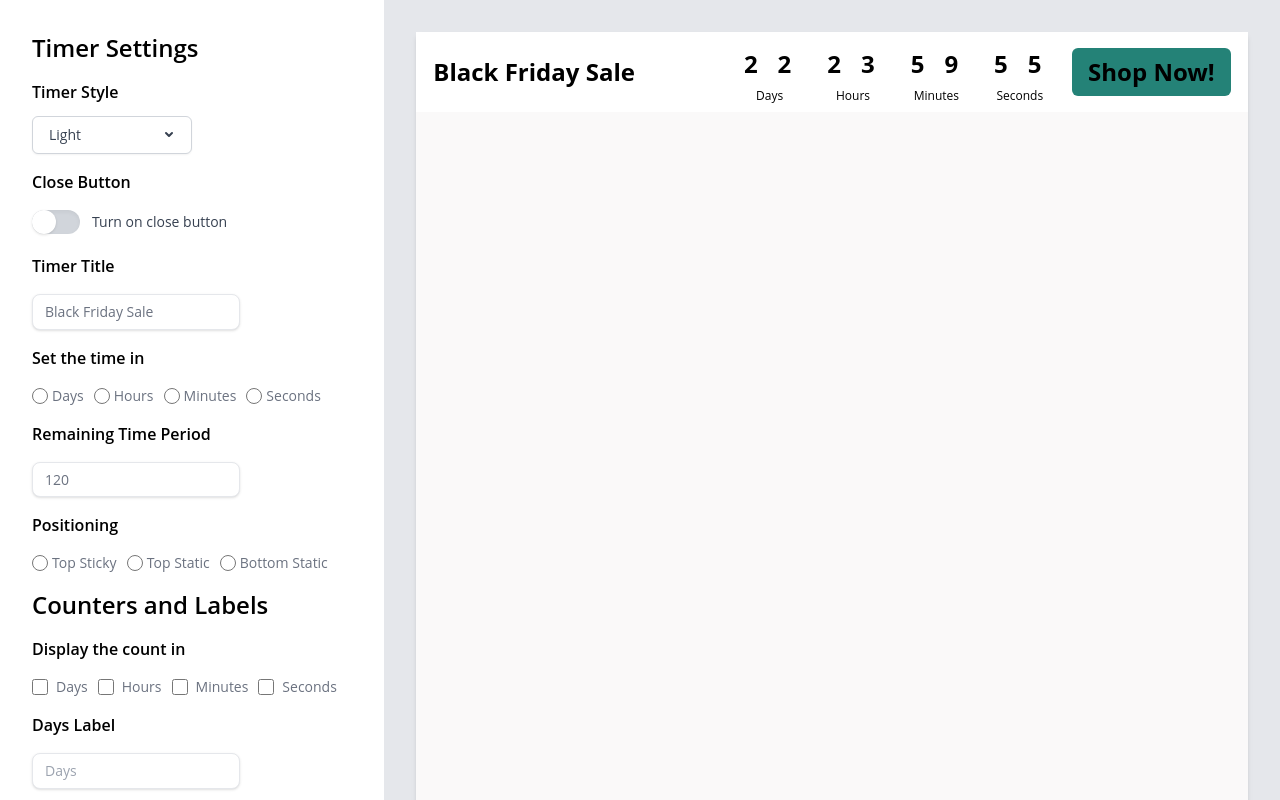
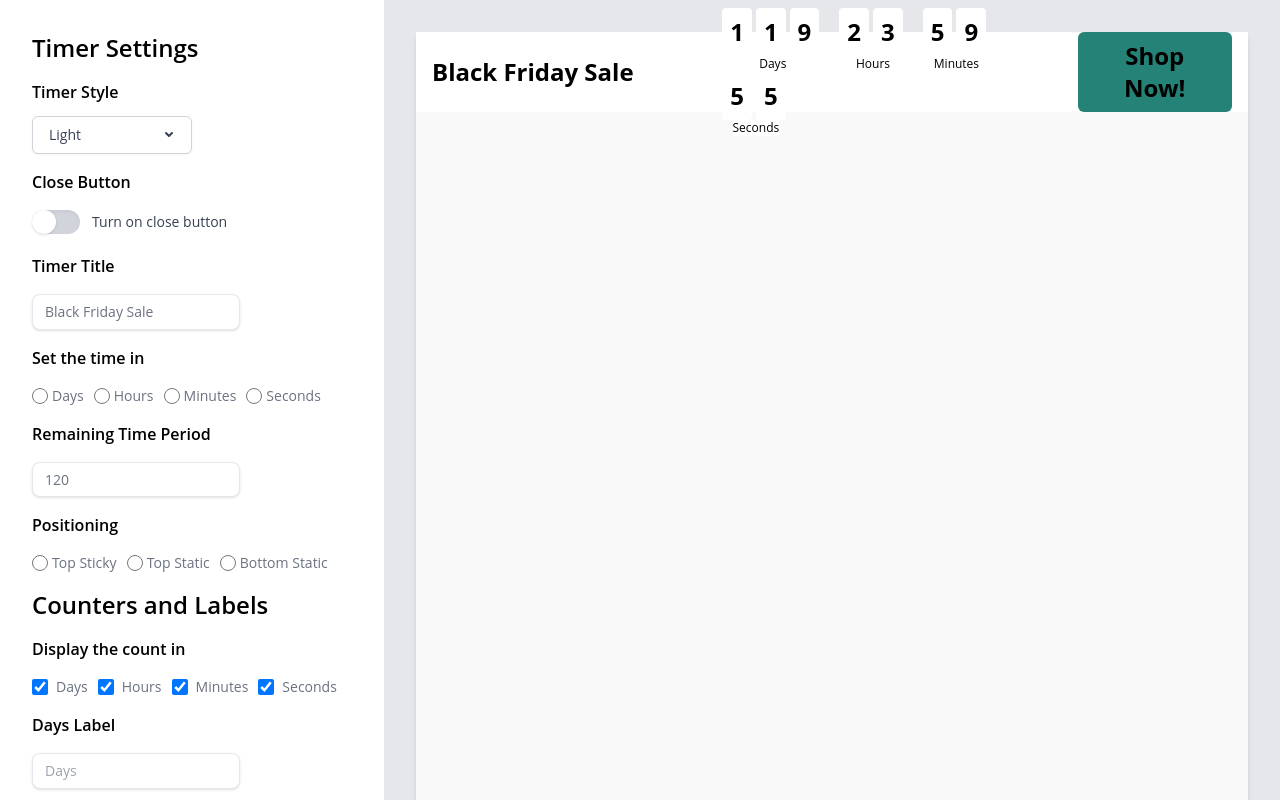
Before and after one commit to erenasiroglu/case-study, a React (Create React App) app: page / in a window 1280 px wide. Shown: the top 800 px of the page. Built offline with nearby package versions, Linux system fonts and the light colour scheme.

Commit message:
added display the count in processes

```diff
--- a/src/App.js
+++ b/src/App.js
@@ -9,7 +9,17 @@ export const App = () => {
   const [timerTitle, setTimerTitle] = useState("Black Friday Sale");
   const [selectedPosition, setSelectedPosition] = useState(null);
   const [selectedTimePeriod, setSelectedTimePeriod] = useState("days");
-  const [remainingTimePeriod, setRemainingTimePeriod] = useState(23);
+  const [remainingTimePeriod, setRemainingTimePeriod] = useState(120);
+
+  const [showDays, setShowDays] = useState(true);
+  const [showHours, setShowHours] = useState(true);
+  const [showMinutes, setShowMinutes] = useState(true);
+  const [showSeconds, setShowSeconds] = useState(true);
+
+  console.log("show hours", showHours);
+  console.log("show minutes", showMinutes);
+  console.log("show seconds", showSeconds);
+  console.log("show days", showDays);
 
   const handleInputValueChange = (value) => {
     setTimerTitle(value);
@@ -35,8 +45,24 @@ export const App = () => {
     setRemainingTimePeriod(value);
   };
 
-  console.log(selectedPosition);
-  console.log(selectedTimePeriod);
+  const handleCheckboxChange = (name, isChecked) => {
+    switch (name) {
+      case "days":
+        setShowDays(isChecked);
+        break;
+      case "hours":
+        setShowHours(isChecked);
+        break;
+      case "minutes":
+        setShowMinutes(isChecked);
+        break;
+      case "seconds":
+        setShowSeconds(isChecked);
+        break;
+      default:
+        break;
+    }
+  };
 
   return (
     <div className="flex flex-col lg:flex-row">
@@ -49,6 +75,7 @@ export const App = () => {
           onTimePeriodChange={handleTimePeriodChange}
           onRemainingTimePeriodChange={handleRemainingTimePeriodChange}
           onSelectedTimePeriodChange={handleTimePeriodChange}
+          onCheckboxChange={handleCheckboxChange}
         />
       </div>
       <div className="rightSide">
@@ -58,7 +85,11 @@ export const App = () => {
           timerTitle={timerTitle}
           selectedPosition={selectedPosition}
           selectedTimePeriod={selectedTimePeriod}
-          remainingTimePeriod={remainingTimePeriod} // Yeni prop
+          remainingTimePeriod={remainingTimePeriod}
+          showDays={showDays}
+          showHours={showHours}
+          showMinutes={showMinutes}
+          showSeconds={showSeconds}
         />
       </div>
     </div>
--- a/src/components/header/Header.jsx
+++ b/src/components/header/Header.jsx
@@ -2,7 +2,17 @@ import React, { useState } from "react";
 import Timer from "../timer/Timer";
 import "./styles.css";
 
-export const Header = ({ selectedTheme, isCloseButtonOn, timerTitle, remainingTimePeriod, selectedTimePeriod }) => {
+export const Header = ({
+  selectedTheme,
+  isCloseButtonOn,
+  timerTitle,
+  remainingTimePeriod,
+  selectedTimePeriod,
+  showDays,
+  showHours,
+  showMinutes,
+  showSeconds,
+}) => {
   const [isHidden, setIsHidden] = useState(false);
 
   const handleClick = () => {
@@ -41,8 +51,18 @@ export const Header = ({ selectedTheme, isCloseButtonOn, timerTitle, remainingTi
       <div
         className={`header w-full flex flex-row h-20 p-4 justify-around items-center ${backgroundColor}`}
       >
-        <h1 className={`header-text text-2xl font-bold ${textColor}`}>{timerTitle}</h1>
-        <Timer selectedTheme={selectedTheme} remainingTimePeriod={remainingTimePeriod} selectedTimePeriod={selectedTimePeriod}/>
+        <h1 className={`header-text text-2xl font-bold ${textColor}`}>
+          {timerTitle}
+        </h1>
+        <Timer
+          selectedTheme={selectedTheme}
+          remainingTimePeriod={remainingTimePeriod}
+          selectedTimePeriod={selectedTimePeriod}
+          showDays={showDays}
+          showHours={showHours}
+          showMinutes={showMinutes}
+          showSeconds={showSeconds}
+        />
         <button
           className={`bg-[#248277] px-4 py-2 rounded-md text-2xl font-bold ${textColor}`}
           onClick={handleRedirect}
--- a/src/components/input/Input.jsx
+++ b/src/components/input/Input.jsx
@@ -10,7 +10,6 @@ const Input = ({ label, placeholder, onChange, defaultValue }) => {
       {label && <label className="block text-gray-700 text-sm font-bold mb-2">{label}</label>}
       <input
         className="shadow appearance-none border rounded w-240 py-2 px-3 text-gray-500 text-sm rounded-lg leading-tight focus:outline-none focus:shadow-outline"
-        type="text"
         placeholder={placeholder}
         onChange={handleChange}
         defaultValue={defaultValue}
--- a/src/components/timer/Timer.jsx
+++ b/src/components/timer/Timer.jsx
@@ -3,7 +3,11 @@ import React, { useState, useEffect } from "react";
 export const Timer = ({
   selectedTheme,
   selectedTimePeriod,
-  remainingTimePeriod
+  remainingTimePeriod,
+  showDays,
+  showHours,
+  showMinutes,
+  showSeconds,
 }) => {
   const [remainingTime, setRemainingTime] = useState(0);
 
@@ -61,7 +65,7 @@ export const Timer = ({
   switch (selectedTheme) {
     case "Light":
       textColor = "text-black";
-      buttonColor = "bg-teal-700"
+      buttonColor = "bg-teal-700";
       break;
     case "Dark":
       textColor = "text-white";
@@ -73,14 +77,17 @@ export const Timer = ({
       break;
     default:
       textColor = "bg-white";
-      buttonColor = "bg-teal-700"
+      buttonColor = "bg-teal-700";
   }
 
   const renderDigitGroups = (time, unit) => {
     const digits = formatTime(time, unit).toString().padStart(2, "0");
 
     return digits.split("").map((digit, index) => (
-      <div key={index} className={`${buttonColor} rounded p-2 ${textColor} font-bold mr-1`}>
+      <div
+        key={index}
+        className={`${buttonColor} rounded p-2 ${textColor} font-bold mr-1`}
+      >
         {digit}
       </div>
     ));
@@ -88,33 +95,38 @@ export const Timer = ({
 
   return (
     <div className="flex flex-row flex-wrap">
+      {showDays && (
         <div className="flex flex-col items-center text-2xl mr-4">
           <div className="flex flex-row">
             {renderDigitGroups(remainingTime, "days")}
           </div>
           <span className={`text-xs ${textColor}`}>Days</span>
         </div>
-      <div className="mt-2"></div>
-      <div className="flex flex-col items-center text-2xl  mr-4">
+      )}
+      {showHours && (
+        <div className="flex flex-col items-center text-2xl mr-4">
           <div className="flex flex-row">
             {renderDigitGroups(remainingTime, "hours")}
           </div>
           <span className={`text-xs ${textColor}`}>Hours</span>
         </div>
-      <div className="mt-2"></div>
-      <div className="flex flex-col items-center text-2xl  mr-4">
+      )}
+      {showMinutes && (
+        <div className="flex flex-col items-center text-2xl mr-4">
           <div className="flex flex-row">
             {renderDigitGroups(remainingTime, "minutes")}
           </div>
           <span className={`text-xs ${textColor}`}>Minutes</span>
         </div>
-      <div className="mt-2"></div>
-      <div className="flex flex-col items-center text-2xl  mr-4">
+      )}
+      {showSeconds && (
+        <div className="flex flex-col items-center text-2xl mr-4">
           <div className="flex flex-row">
             {renderDigitGroups(remainingTime, "seconds")}
           </div>
           <span className={`text-xs ${textColor}`}>Seconds</span>
         </div>
+      )}
     </div>
   );
 };
--- a/src/layouts/Counter.jsx
+++ b/src/layouts/Counter.jsx
@@ -8,8 +8,11 @@ export const Counter = ({
   selectedPosition,
   selectedTimePeriod,
   remainingTimePeriod,
+  showDays,
+  showHours,
+  showMinutes,
+  showSeconds,
 }) => {
-
   // let positionClass;
   // switch (selectedPosition) {
   //   case "top Sticky":
@@ -35,6 +38,10 @@ export const Counter = ({
           selectedPosition={selectedPosition}
           remainingTimePeriod={remainingTimePeriod}
           selectedTimePeriod={selectedTimePeriod}
+          showDays={showDays}
+          showHours={showHours}
+          showMinutes={showMinutes}
+          showSeconds={showSeconds}
         />
       </div>
     </div>
--- a/src/layouts/TimerSettings.jsx
+++ b/src/layouts/TimerSettings.jsx
@@ -12,6 +12,7 @@ export const TimerSettings = ({
   onPositionChange,
   onRemainingTimePeriodChange,
   onSelectedTimePeriodChange,
+  onCheckboxChange,
 }) => {
   const [selectedTheme, setSelectedTheme] = useState(null);
   const [isSwitchOn, setIsSwitchOn] = useState(false);
@@ -20,14 +21,21 @@ export const TimerSettings = ({
   const [selectedPosition, setSelectedPosition] = useState("");
   const [selectedTimePeriod, setSelectedTimePeriod] = useState("days");
 
+  const [showDays, setShowDays] = useState(true);
+  const [showHours, setShowHours] = useState(true);
+  const [showMinutes, setShowMinutes] = useState(true);
+  const [showSeconds, setShowSeconds] = useState(true);
+
   const handleThemeChange = (theme) => {
     setSelectedTheme(theme);
     onThemeChange(theme);
+    selectedTheme ? setSelectedTheme("") : setSelectedTheme(theme);
   };
 
   const handleSwitchChange = (isChecked) => {
     setIsSwitchOn(isChecked);
     onSwitchChange(isChecked);
+    isSwitchOn ? setIsSwitchOn(false) : setIsSwitchOn(true);
   };
 
   const handleTimerTitleChange = (value) => {
@@ -39,11 +47,15 @@ export const TimerSettings = ({
     const position = event.target.value;
     setSelectedPosition(position);
     onPositionChange(position);
+    selectedPosition ? setSelectedPosition("") : setSelectedPosition(position);
   };
 
   const handleRemainingTimePeriodChange = (value) => {
     setRemainingTimePeriod(value);
     onRemainingTimePeriodChange(value);
+    selectedTimePeriod
+      ? setSelectedTimePeriod("")
+      : setSelectedTimePeriod(value);
   };
 
   const handleTimePeriodChange = (value) => {
@@ -51,11 +63,28 @@ export const TimerSettings = ({
     onSelectedTimePeriodChange(value);
   };
 
-  console.log(selectedTheme);
-  console.log(isSwitchOn);
-  console.log(selectedPosition);
-  console.log(selectedTimePeriod);
-  console.log(remainingTimePeriod);
+  const handleCheckboxChange = (name) => {
+    switch (name) {
+      case "days":
+        setShowDays((prevValue) => !prevValue);
+        onCheckboxChange(name, !showDays);
+        break;
+      case "hours":
+        setShowHours((prevValue) => !prevValue);
+        onCheckboxChange(name, !showHours);
+        break;
+      case "minutes":
+        setShowMinutes((prevValue) => !prevValue);
+        onCheckboxChange(name, !showMinutes);
+        break;
+      case "seconds":
+        setShowSeconds((prevValue) => !prevValue);
+        onCheckboxChange(name, !showSeconds);
+        break;
+      default:
+        break;
+    }
+  };
 
   return (
     <div className="timer-settings p-8">
@@ -77,7 +106,9 @@ export const TimerSettings = ({
         />
       </div>
       <div className="mb-4 flex flex-col">
-        <div className="block mb-4 text-base font-semibold">Set the time in</div>
+        <div className="block mb-4 text-base font-semibold">
+          Set the time in
+        </div>
         <div className="flex flex-row gap-2.5">
           <Radio
             id="days"
@@ -106,7 +137,9 @@ export const TimerSettings = ({
         </div>
       </div>
       <div className="mb-4">
-        <div className="block mb-4 text-base font-semibold">Remaining Time Period</div>
+        <div className="block mb-4 text-base font-semibold">
+          Remaining Time Period
+        </div>
         <Input
           onChange={handleRemainingTimePeriodChange}
           defaultValue={remainingTimePeriod}
@@ -137,29 +170,47 @@ export const TimerSettings = ({
       </div>
       <h1 className="text-2xl font-semibold mb-4">Counters and Labels</h1>
       <div className="mb-4 flex flex-col">
-        <div className="mr-2 mb-4 text-base font-semibold">Display the count in</div>
+        <div className="mr-2 mb-4 text-base font-semibold">
+          Display the count in
+        </div>
         <div className="flex flex-row gap-2.5 mb-4">
-        <Checkbox label="Days" />
-          <Checkbox label="Hours" />
-          <Checkbox label="Minutes" />
-          <Checkbox label="Seconds" />
+          <Checkbox
+            label="Days"
+            checked={showDays}
+            onChange={(isChecked) => handleCheckboxChange("days", isChecked)}
+          />
+          <Checkbox
+            label="Hours"
+            checked={showHours}
+            onChange={(isChecked) => handleCheckboxChange("hours", isChecked)}
+          />
+          <Checkbox
+            label="Minutes"
+            checked={showMinutes}
+            onChange={(isChecked) => handleCheckboxChange("minutes", isChecked)}
+          />
+          <Checkbox
+            label="Seconds"
+            checked={showSeconds}
+            onChange={(isChecked) => handleCheckboxChange("seconds", isChecked)}
+          />
         </div>
         <div className="period-labels">
           <div className="mr-2 mb-4 text-base font-semibold">Days Label</div>
           <Input placeholder="Days" />
           <div className="mr-2 mb-4 text-base font-semibold">Hours Label</div>
-          <Input placeholder="Hours"/>
+          <Input placeholder="Hours" />
           <div className="mr-2 mb-4 text-base font-semibold">Minutes Label</div>
-          <Input placeholder="Minutes"/>
+          <Input placeholder="Minutes" />
           <div className="mr-2 mb-4 text-base font-semibold">Seconds Label</div>
-          <Input placeholder="Seconds"/>
+          <Input placeholder="Seconds" />
         </div>
         <div>
           <h1 className="text-2xl font-semibold mb-4">Button Settings</h1>
           <div className="mr-2 mb-4 text-base font-semibold">Button Text</div>
           <Input placeholder="Shop Now!" />
           <div className="mr-2 mb-4 text-base font-semibold">Button Link </div>
-          <Input placeholder="www.stripe.com"/>
+          <Input placeholder="www.stripe.com" />
         </div>
       </div>
     </div>
```
Lines whose indentation alone changed are shown as unchanged.
